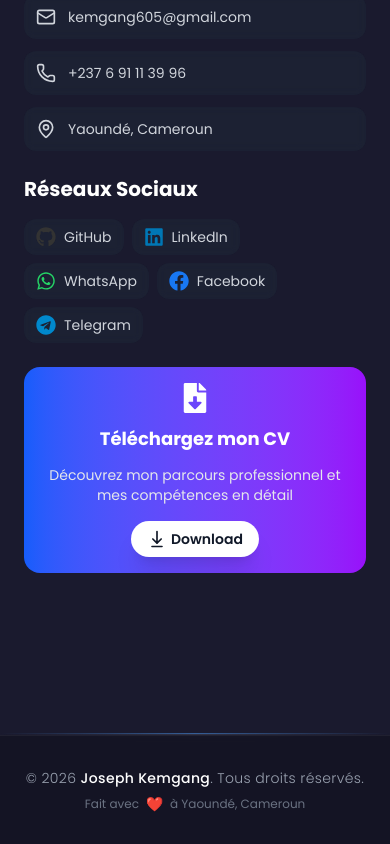
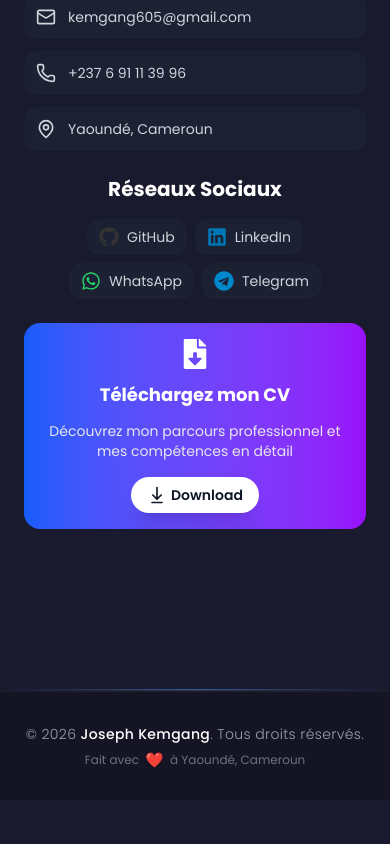
Before and after one commit to ARROKO/portofolio, a Next.js app: page / in a window 390 px wide. Shown: the part 10142-10986 px from the top of the page. After the commit the page ends 10942 px from the top, so only its background shows below. Built offline with nearby package versions, Linux system fonts and the light colour scheme.

Commit message:
style: optimisation de l'UI et fiabilisation de l'affichage des projets

```diff
--- a/src/components/Contact/SocialLinks.tsx
+++ b/src/components/Contact/SocialLinks.tsx
@@ -1,46 +1,42 @@
-'use client';
+"use client";
 
 import { motion } from "framer-motion";
-import { FaGithub, FaLinkedin, FaWhatsapp, FaFacebook, FaTelegram } from "react-icons/fa";
+import { FaGithub, FaLinkedin, FaWhatsapp, FaTelegram } from "react-icons/fa";
 
 const socialLinks = [
   {
     name: "GitHub",
     icon: FaGithub,
     url: "https://github.com/ARROKO",
-    color: "#333"
+    color: "#333",
   },
   {
     name: "LinkedIn",
     icon: FaLinkedin,
     url: "https://linkedin.com/in/joseph-kemgang-7b1580267",
-    color: "#0077B5"
+    color: "#0077B5",
   },
   {
     name: "WhatsApp",
     icon: FaWhatsapp,
     url: "https://wa.me/237691113996",
-    color: "#25D366"
-  },
-  {
-    name: "Facebook",
-    icon: FaFacebook,
-    url: "https://facebook.com/joseph.tombou.1",
-    color: "#1877F2"
+    color: "#25D366",
   },
   {
     name: "Telegram",
     icon: FaTelegram,
     url: "https://t.me/ARROKO",
-    color: "#0088cc"
-  }
+    color: "#0088cc",
+  },
 ];
 
 export const SocialLinks = () => {
   return (
     <div className="space-y-4 md:space-y-6">
-      <h3 className="text-xl md:text-2xl font-bold text-white mb-4 md:mb-8">Réseaux Sociaux</h3>
-      <div className="flex flex-wrap gap-2 md:gap-4">
+      <h3 className="text-xl md:text-2xl font-bold text-white mb-4 md:mb-8 text-center md:text-left">
+        Réseaux Sociaux
+      </h3>
+      <div className="flex flex-wrap justify-center gap-2 md:gap-4">
         {socialLinks.map((social, index) => (
           <motion.a
             key={social.name}
@@ -53,11 +49,15 @@ export const SocialLinks = () => {
             whileHover={{ scale: 1.1, y: -5 }}
             className="flex items-center gap-2 md:gap-3 px-3 md:px-6 py-2 md:py-3 bg-gray-800/50 backdrop-blur-sm rounded-xl hover:bg-gray-800/80 transition-all text-sm md:text-base"
           >
-            <social.icon size={20} className="md:w-6 md:h-6" style={{ color: social.color }} />
+            <social.icon
+              size={20}
+              className="md:w-6 md:h-6"
+              style={{ color: social.color }}
+            />
             <span className="text-gray-300">{social.name}</span>
           </motion.a>
         ))}
       </div>
     </div>
   );
-}
+};
--- a/src/components/ProjectDetails/ProjectGallery/index.tsx
+++ b/src/components/ProjectDetails/ProjectGallery/index.tsx
@@ -24,6 +24,9 @@ const ProjectGallery = ({ screenshots, type }: ProjectGalleryProps) => {
   const [isModalOpen, setIsModalOpen] = useState(false);
   const [thumbsSwiper, setThumbsSwiper] = useState<SwiperType | null>(null);
   const [activeIndex, setActiveIndex] = useState(0);
+
+  // Early return if no screenshots
+  if (!screenshots || screenshots.length === 0) return null;
 
   const primaryColor = type === 'personal' ? 'text-pink-500' : 'text-blue-500';
   const ringColor = type === 'personal' ? 'ring-pink-500' : 'ring-blue-500';
--- a/src/components/ProjectDetails/ProjectOverview.tsx
+++ b/src/components/ProjectDetails/ProjectOverview.tsx
@@ -27,7 +27,11 @@ const ProjectOverview: React.FC<ProjectOverviewProps> = ({ project }) => {
       title: "Public Cible",
       description: project.public
     }
-  ];
+  ].filter(item => {
+    if (!item.description) return false;
+    if (Array.isArray(item.description) && item.description.length === 0) return false;
+    return true;
+  });
 
   return (
     <section className="content-section">
--- a/src/views/Footer.tsx
+++ b/src/views/Footer.tsx
@@ -35,13 +35,24 @@ export const Footer = () => {
                 className="flex items-center justify-center gap-2 text-xs md:text-sm text-gray-500"
               >
                 <span>Fait avec</span>
-                <motion.span
-                  animate={{ scale: [1, 1.2, 1] }}
-                  transition={{ repeat: Infinity, duration: 1.5 }}
+                <span
                   className="text-red-500 inline-block"
+                  style={{
+                    animation: 'heartbeat 1.5s ease-in-out infinite both',
+                  }}
                 >
+                  <style jsx>{`
+                    @keyframes heartbeat {
+                      0% { transform: scale(1); }
+                      15% { transform: scale(1.25); }
+                      30% { transform: scale(1); }
+                      45% { transform: scale(1.25); }
+                      80% { transform: scale(1); }
+                      100% { transform: scale(1); }
+                    }
+                  `}</style>
                   ❤️
-                </motion.span>
+                </span>
                 <span>à Yaoundé, Cameroun</span>
               </motion.div>
             </motion.div>
--- a/src/views/ProjectDetails.tsx
+++ b/src/views/ProjectDetails.tsx
@@ -79,10 +79,11 @@ const ProjectDetails = () => {
         scale={scale}
       />
       <div className="max-w-7xl mx-auto px-2 md:px-6 py-8 md:py-20 space-y-16 md:space-y-32">
-        {project.public && (<ProjectOverview project={project} />)}
+        {(project.architecture || project.objectif || (project.public && project.public.length > 0)) && (<ProjectOverview project={project} />)}
         <ProjectGallery screenshots={project.screenshots} type={project.type}/>
         {/* <ProjectTechnologies project={project} /> */}
         {/* Technologies Section */}
+        {project.technologies && project.technologies.length > 0 && (
         <section className="content-section">
           <h2 className="text-2xl md:text-4xl font-bold mb-6 md:mb-12 flex items-center gap-2 md:gap-4">
             <Code2 className="text-pink-500 w-6 h-6 md:w-10 md:h-10" />
@@ -111,6 +112,7 @@ const ProjectDetails = () => {
             ))}
           </div>
         </section>
+        )}
 
         {/* Features Section */}
         {project.features && project.features.length > 0 && (
```
